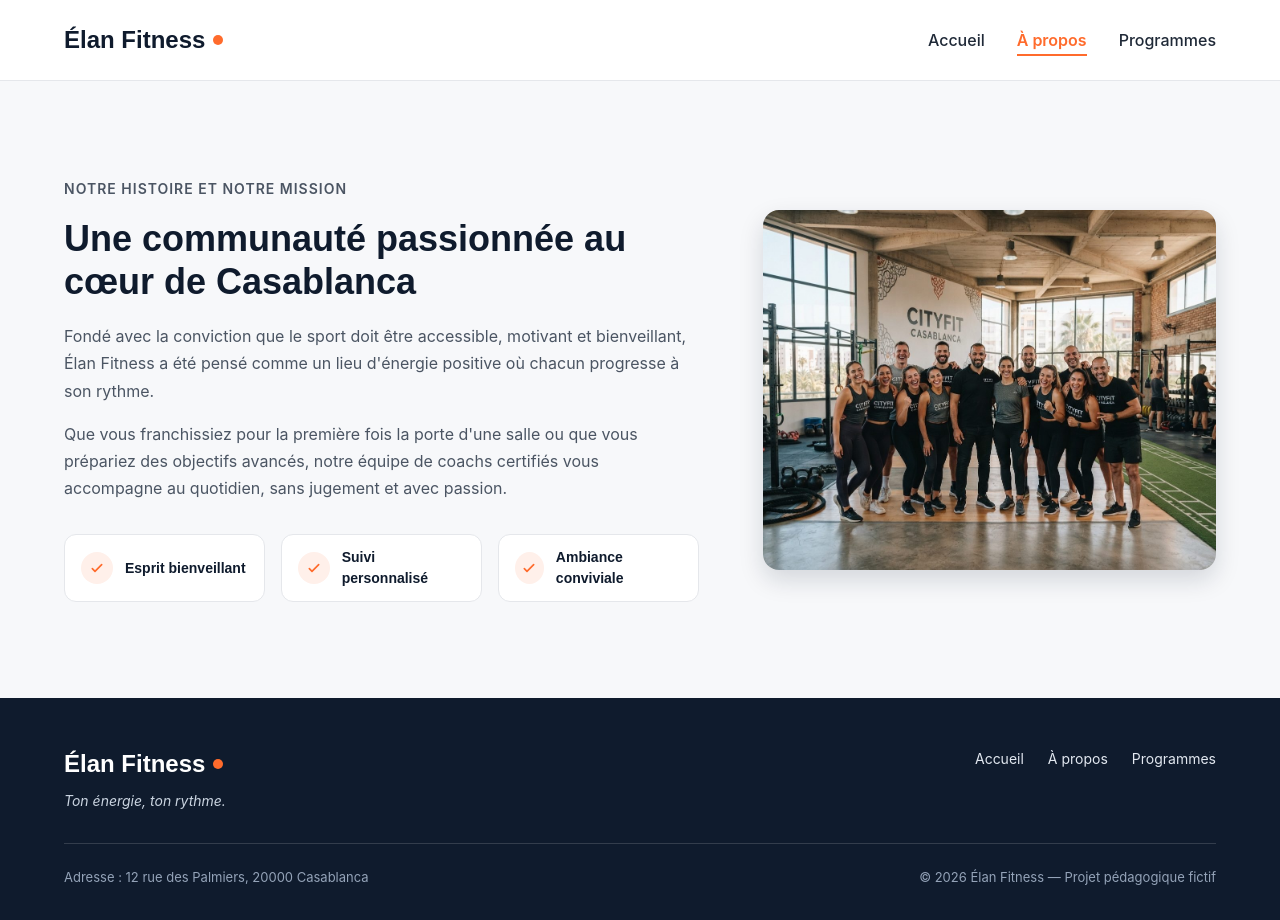
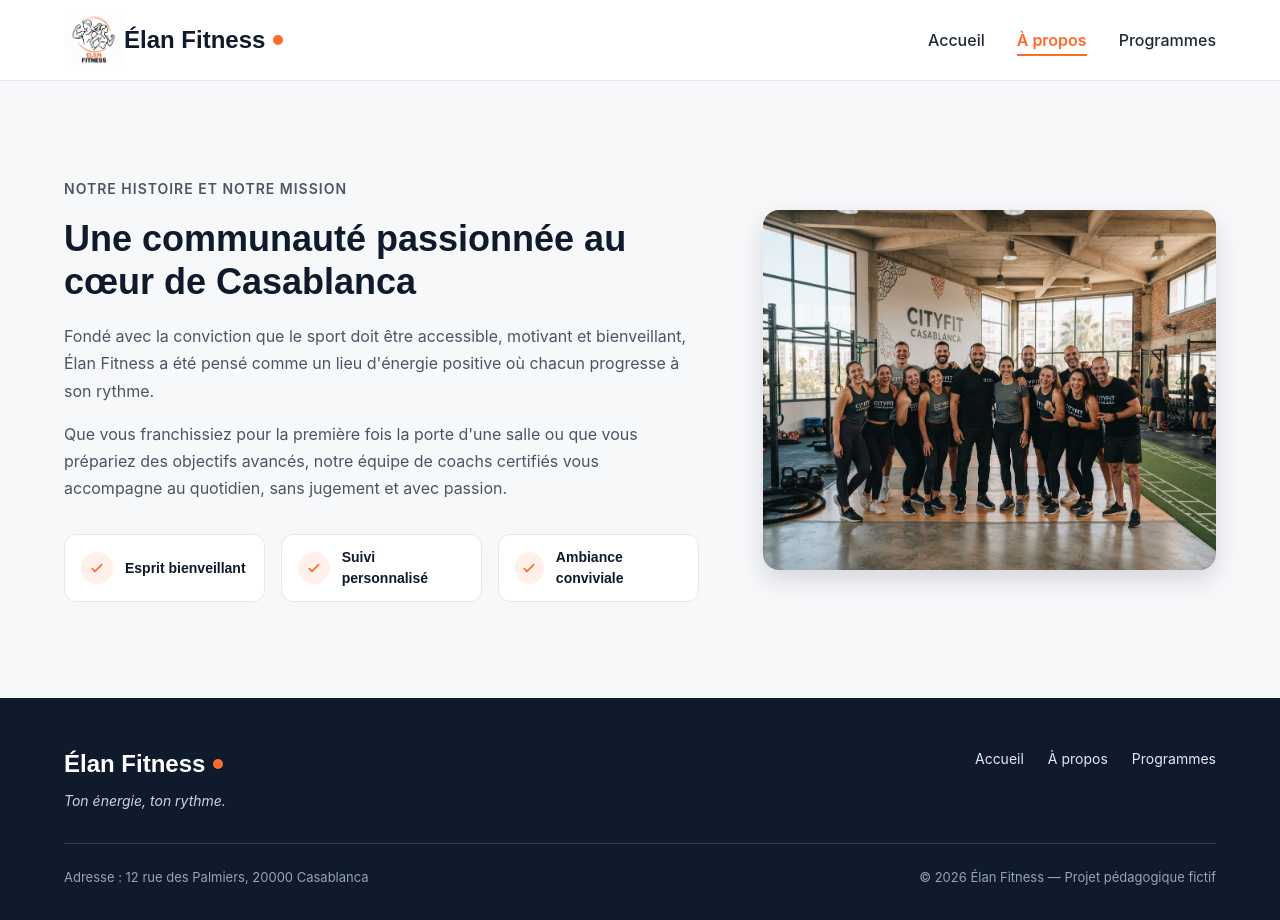
Before and after one commit to aymenlaoudi/Brief01, a plain HTML site: page propos.html in a window 1280 px wide. Drawn offline with Linux system fonts and the light colour scheme.

Commit message:
Add a logo on a-propos page

```diff
--- a/propos.html
+++ b/propos.html
@@ -11,7 +11,7 @@
 <body>
     <header class="en-tete">
         <div class="conteneur en-tete-contenu">
-            <a href="index.html" class="logo">Élan Fitness</a>
+            <a href="index.html" class="logo"><img src="fitnessLogo.jpg" alt="logo" width="60px">Élan Fitness</a>
 
             <nav aria-label="Navigation principale">
                 <ul class="menu">
```
Also changed, not shown: fitnessLogo.jpg (added).
